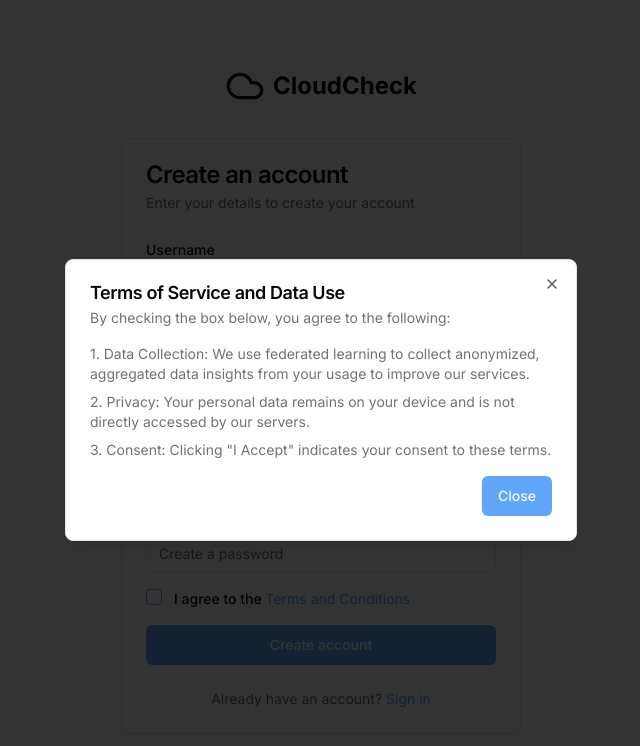
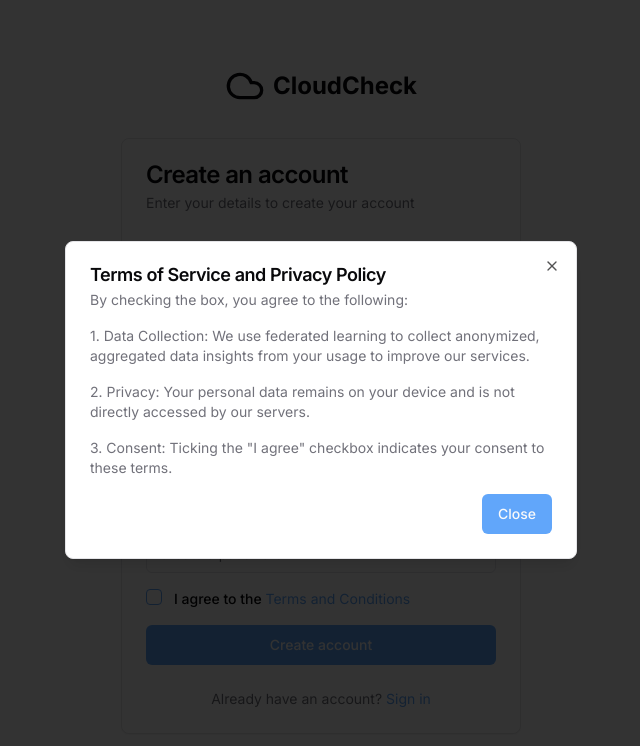
Before and after one commit to jiaweing/cloudcheck-frontend, a Next.js app: page /register in a window 1280 px wide. Both pictures are taken after a click on the button "Terms and Conditions". Shown: the top 746 px of the page, without its empty margins (319-959 px from the left). Built offline with nearby package versions, Linux system fonts and the light colour scheme; no server answers; what google-protobuf, grpc-web would draw is missing.

Commit message:
feat: Updated spacing for TOS dialog

```diff
--- a/src/app/(auth)/register/page.tsx
+++ b/src/app/(auth)/register/page.tsx
@@ -241,10 +241,10 @@ export default function RegisterPage() {
       <Dialog open={termsOpen} onOpenChange={setTermsOpen}>
         <DialogContent>
           <DialogHeader>
-            <DialogTitle>Terms of Service and Data Use</DialogTitle>
+            <DialogTitle>Terms of Service and Privacy Policy</DialogTitle>
             <DialogDescription className="space-y-4">
-              <p>By checking the box below, you agree to the following:</p>
-              <div className="space-y-2">
+              <p>By checking the box, you agree to the following:</p>
+              <div className="space-y-4">
                 <p>
                   1. Data Collection: We use federated learning to collect
                   anonymized, aggregated data insights from your usage to
@@ -255,8 +255,8 @@ export default function RegisterPage() {
                   not directly accessed by our servers.
                 </p>
                 <p>
-                  3. Consent: Clicking "I Accept" indicates your consent to
-                  these terms.
+                  3. Consent: Ticking the "I agree" checkbox indicates your
+                  consent to these terms.
                 </p>
               </div>
             </DialogDescription>
```
